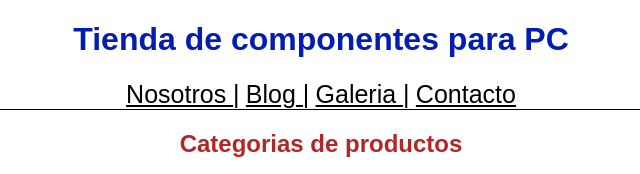
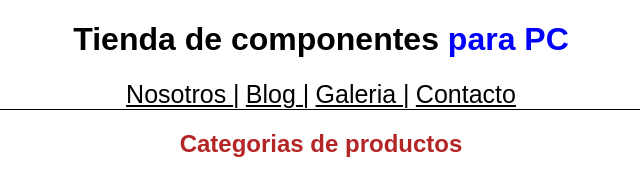
Before and after one commit to JohnnyMSnake/Unidad2-SalazarVazquez, a plain HTML site: page p17_22550321.html in a window 1280 px wide. Shown: the top 174 px of the page, without its empty margins (319-959 px from the left). Drawn offline with Linux system fonts and the light colour scheme.

Commit message:
Practica 10
CSS a tienda online parte 1

```diff
--- a/CSSp17.css
+++ b/CSSp17.css
@@ -4,7 +4,6 @@
 }
 #Nombre-tienda{
     font-family: Arial, Helvetica, sans-serif;
-    color: rgb(2, 29, 179);
 }
 .Navegador{
     border-bottom: 1px solid black;
@@ -44,3 +43,6 @@ h2{
 li{
     list-style-position: inside;
 }
+span{
+    color: blue;
+}
--- a/p17_22550321.html
+++ b/p17_22550321.html
@@ -8,7 +8,7 @@
 </head>
 <body>
     <header id="Header">
-        <h1 id="Nombre-tienda">Tienda de componentes para PC</h1>
+        <h1 id="Nombre-tienda">Tienda de componentes <span>para PC</span></h1>
         <div>
             <nav class="Navegador">
                 <a href="Nosotros.html">Nosotros |</a>
```
